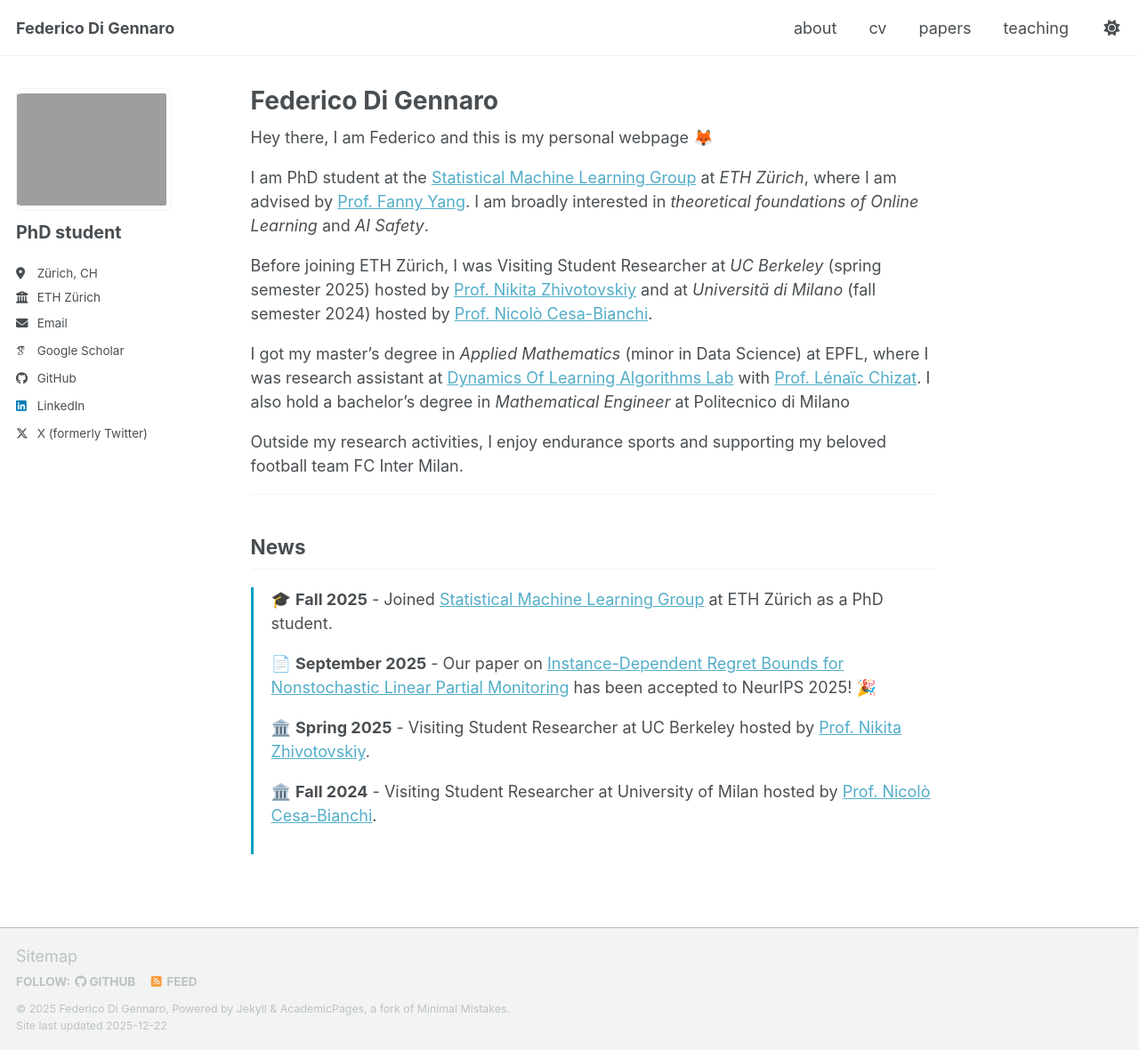
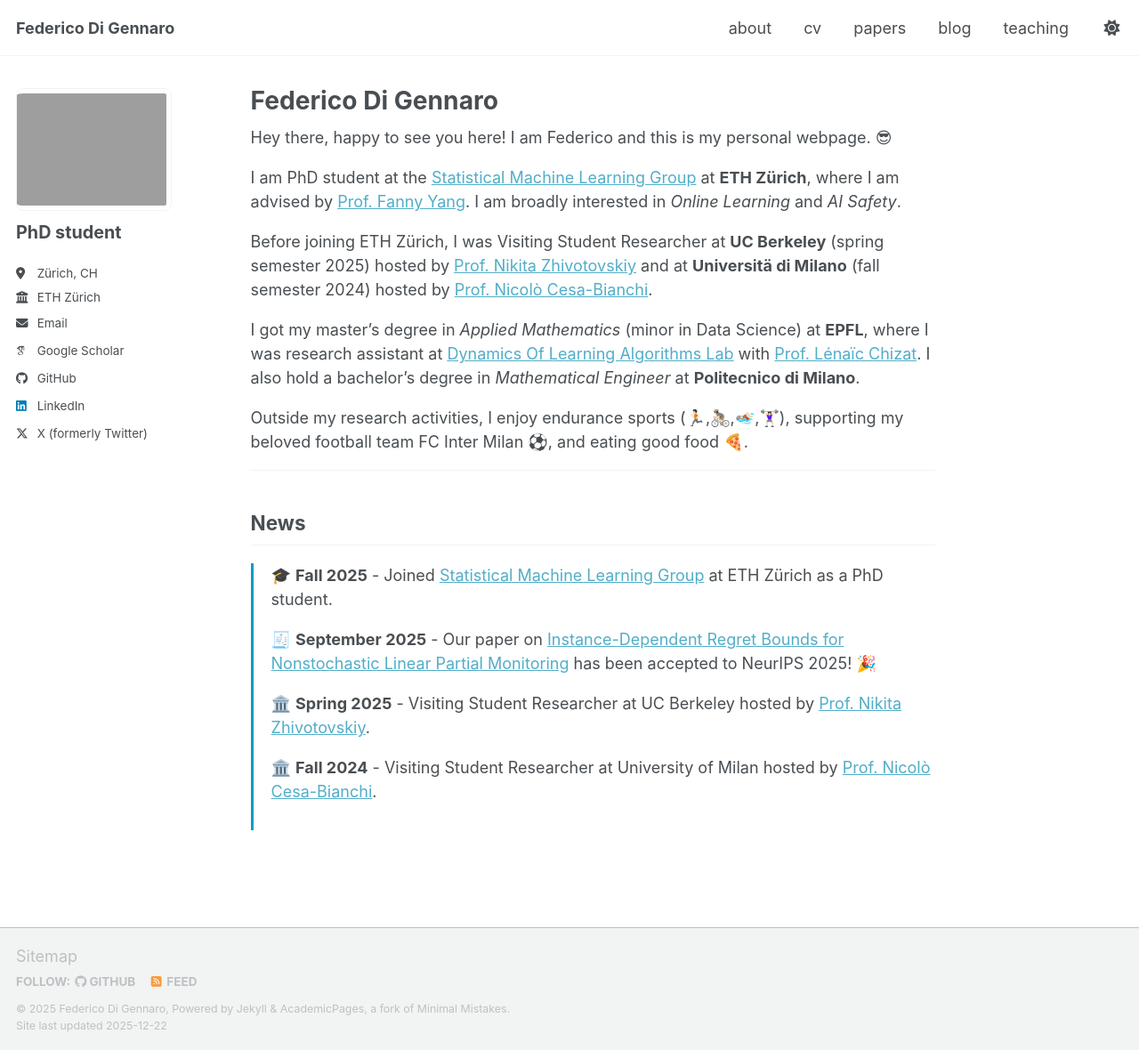
Before and after one commit to FedericoDiGennaro/FedericoDiGennaro.github.io, a Jekyll site: the page built from _pages/about.md, in a window 1280 px wide and 1180 px high. Shown: the whole window at 89% size. Built offline with Jekyll 4.4.1, drawn with Linux system fonts in a browser that asks for light colours; some web fonts are replaced; a script bundle is joined from its source files by our own code; library files that are not in the unit come from our copies.

Commit message:
Add teaching TA info, add blog to menu with work in progress message

```diff
--- a/_data/navigation.yml
+++ b/_data/navigation.yml
@@ -17,6 +17,9 @@
   - title: "papers"
     url: /publications/
 
+  - title: "blog"
+    url: /year-archive/
+
   - title: "teaching"
     url: /teaching/
 
--- a/_pages/about.md
+++ b/_pages/about.md
@@ -7,15 +7,15 @@
   - /about.html
 ---
 
-Hey there, I am Federico and this is my personal webpage 🦊
+Hey there, happy to see you here! I am Federico and this is my personal webpage. 😎
 
-I am PhD student at the [Statistical Machine Learning Group](https://sml.inf.ethz.ch/group/) at *ETH Zürich*, where I am advised by [Prof. Fanny Yang](https://sml.inf.ethz.ch/group/fannyy/). I am broadly interested in *theoretical foundations of Online Learning* and *AI Safety*.
+I am PhD student at the [Statistical Machine Learning Group](https://sml.inf.ethz.ch/group/) at **ETH Zürich**, where I am advised by [Prof. Fanny Yang](https://sml.inf.ethz.ch/group/fannyy/). I am broadly interested in *Online Learning* and *AI Safety*.
 
-Before joining ETH Zürich, I was Visiting Student Researcher at *UC Berkeley* (spring semester 2025) hosted by [Prof. Nikita Zhivotovskiy](https://sites.google.com/view/nikitazhivotovskiy/) and at *Universitä di Milano* (fall semester 2024) hosted by [Prof. Nicolò Cesa-Bianchi](https://cesa-bianchi.di.unimi.it/).
+Before joining ETH Zürich, I was Visiting Student Researcher at **UC Berkeley** (spring semester 2025) hosted by [Prof. Nikita Zhivotovskiy](https://sites.google.com/view/nikitazhivotovskiy/) and at **Universitä di Milano** (fall semester 2024) hosted by [Prof. Nicolò Cesa-Bianchi](https://cesa-bianchi.di.unimi.it/).
 
-I got my master's degree in *Applied Mathematics* (minor in Data Science) at EPFL, where I was research assistant at [Dynamics Of Learning Algorithms Lab]() with [Prof. Lénaïc Chizat](https://lchizat.github.io/). I also hold a bachelor's degree in *Mathematical Engineer* at Politecnico di Milano
+I got my master's degree in *Applied Mathematics* (minor in Data Science) at **EPFL**, where I was research assistant at [Dynamics Of Learning Algorithms Lab]() with [Prof. Lénaïc Chizat](https://lchizat.github.io/). I also hold a bachelor's degree in *Mathematical Engineer* at **Politecnico di Milano**.
 
-Outside my research activities, I enjoy endurance sports and supporting my beloved football team FC Inter Milan.
+Outside my research activities, I enjoy endurance sports (🏃🏻,🚴🏻,🏊🏻,🏋🏻‍♀️), supporting my beloved football team FC Inter Milan ⚽️, and eating good food 🍕.
 
 ---
 
@@ -24,7 +24,7 @@
 <div style="height: 300px; overflow-y: auto; border-left: 3px solid #009fc2ff; padding-left: 20px; margin-top: 20px;">
 <p>🎓 <strong>Fall 2025</strong> - Joined <a href="https://sml.inf.ethz.ch/group/">Statistical Machine Learning Group</a> at ETH Zürich as a PhD student.</p>
 
-<p>📄 <strong>September 2025</strong> - Our paper on <a href="https://www.arxiv.org/abs/2510.19158">Instance-Dependent Regret Bounds for Nonstochastic Linear Partial Monitoring</a> has been accepted to NeurIPS 2025! 🎉</p>
+<p>🧾 <strong>September 2025</strong> - Our paper on <a href="https://www.arxiv.org/abs/2510.19158">Instance-Dependent Regret Bounds for Nonstochastic Linear Partial Monitoring</a> has been accepted to NeurIPS 2025! 🎉</p>
 
 <p>🏛️ <strong>Spring 2025</strong> - Visiting Student Researcher at UC Berkeley hosted by <a href="https://sites.google.com/view/nikitazhivotovskiy/">Prof. Nikita Zhivotovskiy</a>.</p>
 
```
Also changed, not shown: _pages/teaching.html (+7 -0 lines), _pages/year-archive.html (+7 -0 lines).
